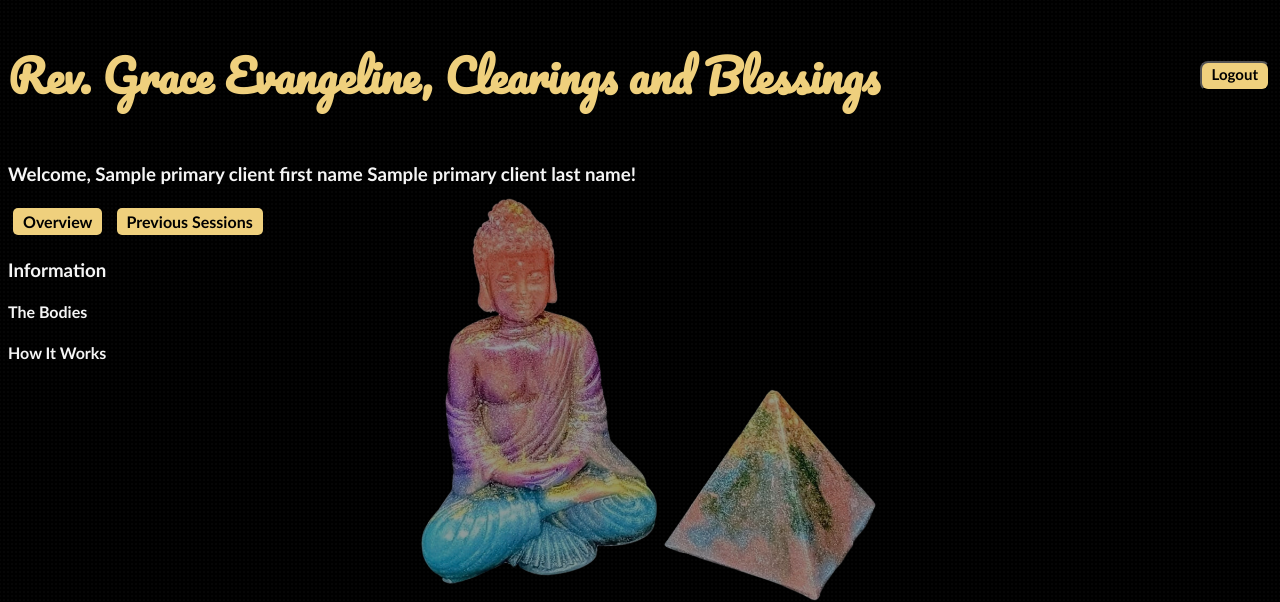
After one commit to jrsossaman/gj-clearings-and-blessings, a Django app: template app/templates/user_information.html in a window 1280 px wide. The commit adds this page. Shown: the top 602 px of the page. Run offline with Django 5.2, Linux system fonts and the light colour scheme; the template is opened without the code that fills it: most values are stand-ins (such as "Sample title", 1, 10 or a date in 2020); some libraries are stand-ins or nearby versions.

Commit message:
done for t -- info page and funct revisions left

```diff
--- a/app/models.py
+++ b/app/models.py
@@ -110,7 +110,7 @@ class Session_Sheet(models.Model):
     physical2=models.PositiveIntegerField(
         validators=[MaxValueValidator(100)])
 
-    notes=models.TextField(null=True)
+    notes=models.TextField(null=True, blank=True)
 
     @property
     def total1(self):
--- a/app/templates/admin_client_overview.html
+++ b/app/templates/admin_client_overview.html
@@ -8,8 +8,10 @@
     {% for client in clients %}
         <li>
             {{ client }}
-            <a href="{% url 'client_edit' client.id %}" class='lesser-link'>Edit</a>
-            <a href="{% url 'client_delete' client.id %}" class='lesser-link'>Delete</a>
+            {% if not client.is_user %}
+                <a href="{% url 'client_edit' client.id %}" class='lesser-link'>Edit</a>
+                <a href="{% url 'client_delete' client.id %}" class='lesser-link'>Delete</a>
+            {% endif %}
         </li>
     {% empty %}
         <li>No clients found.</li>
--- /dev/null
+++ b/app/templates/user_information.html
@@ -0,0 +1,11 @@
+{% extends "user_profile.html" %}
+
+{% block content %}
+
+    <h3>Information</h3>
+
+    <h4>The Bodies</h4>
+
+    <h4>How It Works</h4>
+
+{% endblock %}
--- a/app/templates/user_prev_sessions.html
+++ b/app/templates/user_prev_sessions.html
@@ -164,7 +164,7 @@
         <label for="date">Select date:</label>
         <input type="date" name="date" id="date" value="{{ date_filter }}">
 
-        <button type="submit">Filter</button>
+        <button type="submit" class='lesser-link'>Filter</button>
     </form>
 
     {% if location_session_sheets %}
--- a/app/templates/user_profile.html
+++ b/app/templates/user_profile.html
@@ -28,6 +28,7 @@
             <h3>Welcome, {{ primary_client_first_name }} {{ primary_client_last_name }}!</h3>
             <a href="{% url 'user_overview' %}" class='button-link'>Overview</a>
             <a href="{% url 'user_prev_sessions' %}" class='button-link'>Previous Sessions</a>
+            {% comment %}  <a href="{%url 'user_information' %}" class='button-link'>Information</a>  {% endcomment %}
         </div>
 
         {% block content %}
--- a/app/views.py
+++ b/app/views.py
@@ -141,6 +141,12 @@ def user_prev_sessions(request):
         }
 
     return render(request, 'user_prev_sessions.html', context)
+
+
+
+# @login_required
+# def user_information(request):
+#     return render(request, 'user_information.html')
 
 
 ################################################################################################################
--- a/config/urls.py
+++ b/config/urls.py
@@ -48,6 +48,7 @@ urlpatterns = [
     path("profile/", app.views.profile_view, name='profile'),
     path("user_overview/", app.views.user_overview, name='user_overview'),
     path("user_prev_sessions/", app.views.user_prev_sessions, name='user_prev_sessions'),
+#    path("user_information/", app.views.user_information, name='user_information'),
     path('logout/', auth_views.LogoutView.as_view(), name='logout'),
     path("admin/", admin.site.urls),
 ]
```
Also changed, not shown: app/migrations/0017_alter_session_sheet_notes.py (added), db.sqlite3.
